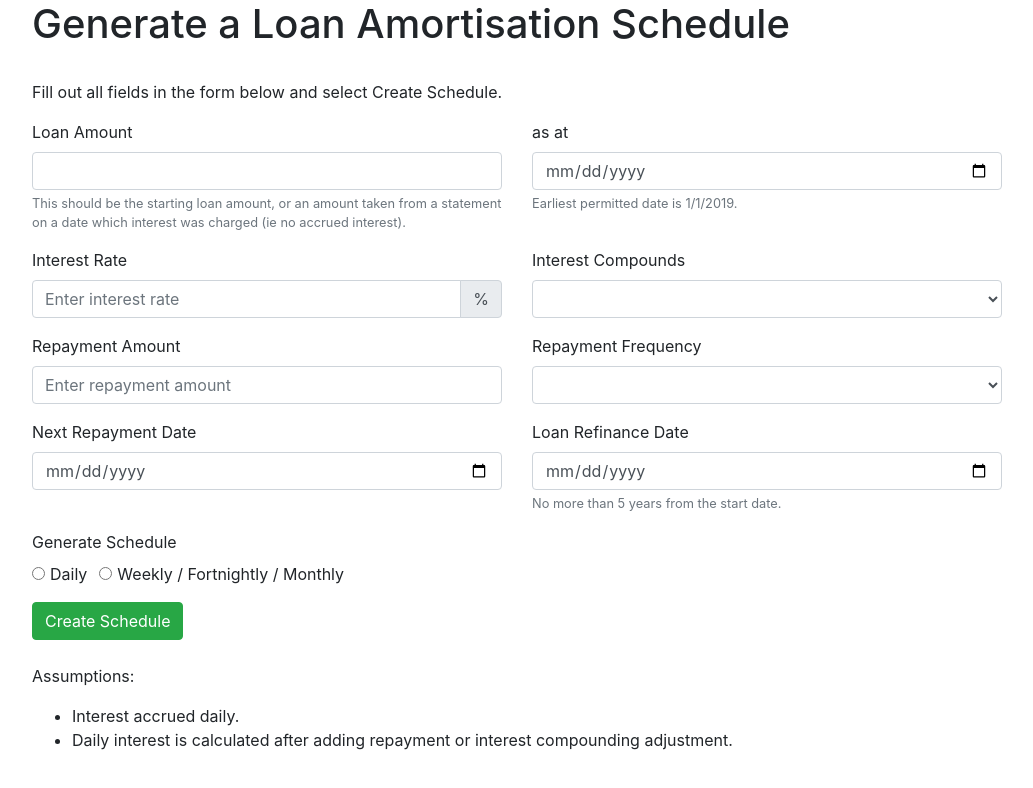
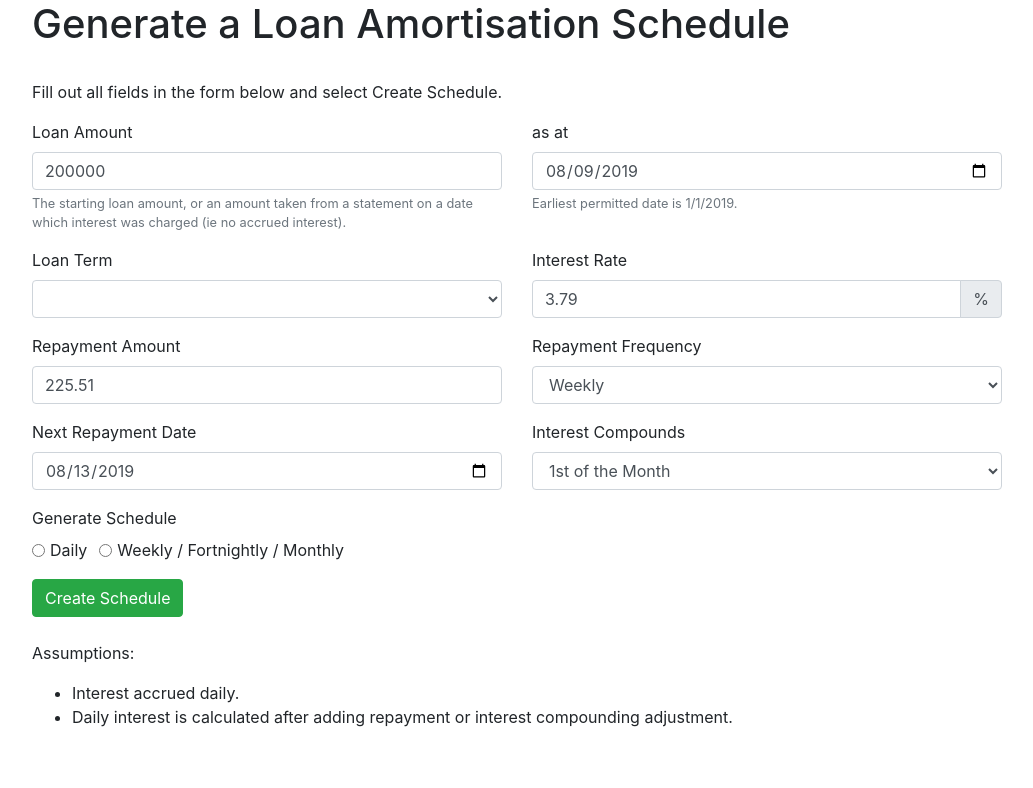
Before and after one commit to made-in-nz/loan-amortisation, a React (Create React App) app: page / in a window 1280 px wide. Shown: the top 788 px of the page, without its empty margins (123-1156 px from the left). Built offline with nearby package versions, Linux system fonts and the light colour scheme.

Commit message:
Changed to term period.  Added summary by year

```diff
--- a/package.json
+++ b/package.json
@@ -13,8 +13,8 @@
     "react-scripts": "3.2.0"
   },
   "scripts": {
-	"predeploy": "npm run build",
-	"deploy": "gh-pages -d build",
+    "predeploy": "npm run build",
+    "deploy": "gh-pages -d build",
     "start": "react-scripts start",
     "build": "react-scripts build",
     "test": "react-scripts test",
--- a/src/App.js
+++ b/src/App.js
@@ -55,14 +55,14 @@ class App extends Component {
     super(props);
     this.state = {
       amount: '',
-      date: '',
+      startdate: '',
       rate: '',
       compounds: '',
       repayment: '',
       repaydate: '',
       repayfreq: '',
-      enddate: '',
       display: 'daily',
+      term: '',
       summary: {},
       schedule: undefined
     };
@@ -79,20 +79,18 @@ class App extends Component {
     if (persistedState !== undefined) {
       this.setState(loadState());
     }
-		/*
     else {
       this.setState({
-        amount: 100000,
-        date: '2019-12-01',
-        enddate: '2021-12-01',
+        amount: 200000,
+        startdate: '2019-08-09',
         rate: 3.79,
-        repayment: 500,
-        repaydate: '2019-12-03',
+        repayment: 225.51,
+        repaydate: '2019-08-13',
         repayfreq: 'Weekly',
+        compounds: 'month',
         summary: {},
       });
     }
-		*/
   }
 
   handleChange(event) {
@@ -101,14 +99,14 @@ class App extends Component {
   }
 
   repaymentDates() {
-    const { enddate, repaydate, repayfreq } = this.state;
+    const { term, startdate, repaydate, repayfreq } = this.state;
     let r = [];
 
     if (! this.shouldGenerateSchedule()) {
       return r;
     }
 
-    let end = moment(enddate);
+    let end = moment(startdate).add(term, 'months');
     r.push(moment(repaydate));
 
     let start = moment(repaydate);
@@ -151,21 +149,10 @@ class App extends Component {
    */
   shouldGenerateSchedule() {
     if (Object.values(this.state).every((a) => a !== '')) {
-      let ldate = moment(this.state.date);
-      let rdate = moment(this.state.repaydate);
-      let edate = moment(this.state.enddate);
+      let ldate = moment(this.state.startdate);
 
       // Prevent schedules for crazy length periods
       if (ldate.isBefore(moment('2019-01-01'))) {
-        this.setState({incomplete: true});
-        return false;
-      }
-      // Limit loan period to 5 years
-      if (edate.isAfter(moment(ldate).add(5, 'years'))) {
-        this.setState({incomplete: true});
-        return false;
-      }
-      if (rdate.isBefore(ldate) || edate.isBefore(ldate)) {
         this.setState({incomplete: true});
         return false;
       }
@@ -183,16 +170,24 @@ class App extends Component {
       return annual.div(365);
   }
 
+  getYear(m, s, y) { return m.isSameOrAfter(moment(s).add(y, 'years'), 'day') ? y+1 : y };
+
   generate() {
+    const { amount,
+            display,
+            startdate,
+            repayment,
+            term } = this.state;
+
     saveState(this.state);
     if (! this.shouldGenerateSchedule()) {
       this.setState({schedule: undefined});
       return;
     }
 
-    let bamount = Big(this.state.amount);
+    let bamount = Big(amount);
     let daily = this.dailyInterest(bamount);
-    let enddate = moment(this.state.enddate);
+    let enddate = moment(startdate).add(term, 'months').subtract('1', 'days');
 
     let accrued = Big(0);
     let paccrued = Big(0);
@@ -202,18 +197,27 @@ class App extends Component {
     let tsched = [];
     let summary = {samount: bamount.toFixed(2),
                    interest: Big(0),
-                   repayment: Big(0)
+                   repayment: Big(0),
+                   year: []
                   };
 
-    for (var m = moment(this.state.date); m.isSameOrBefore(enddate); m.add(1, 'days')) {
+    let year = 1;
+    let ysum = { 'year': year, interest: Big(0)};
+    for (var m = moment(startdate); m.isSameOrBefore(enddate); m.add(1, 'days')) {
+      let nyear = this.getYear(m, startdate, year);
+      if (nyear > year) {
+        summary.year.push(ysum);
+        year = nyear;
+        ysum = { 'year': year, interest: Big(0)};
+      }
 
       if (this.isRepaymentDate( m )) {
         /* On a repayment date, reduce loan balance and calculate new
          * daily interest.
          */
-        bamount = bamount.minus(this.state.repayment);
+        bamount = bamount.minus(repayment);
         daily = this.dailyInterest(bamount);
-        summary.repayment = summary.repayment.add(this.state.repayment);
+        summary.repayment = summary.repayment.add(repayment);
       }
       if (this.isCompoundingDate( m )) {
         /* On interest compounding date, increase loan balance, calculate new
@@ -228,12 +232,13 @@ class App extends Component {
       */
       accrued = accrued.add(daily);
       summary.interest = summary.interest.add(daily);
+      ysum.interest = ysum.interest.add(daily);
 
       /* Update the schedule data depending on the display type selected.
        */
-      if ((this.state.display === 'monthly' &&
+      if ((display === 'monthly' &&
           this.isCompoundingDate( m )) ||
-          this.state.display === 'daily') {
+          display === 'daily') {
         tsched.push({date: m.format('DD/MM/YYYY'),
                       balance: bamount.toFixed(2),
                       accrued: accrued.toFixed(2),
@@ -256,10 +261,11 @@ class App extends Component {
     summary.principal = summary.repayment.minus(summary.interest).toFixed(2);
     summary.interest = summary.interest.toFixed(2);
     summary.repayment = summary.repayment.toFixed(2);
-    summary.sdate = moment(this.state.date).format('DD/MM/YYYY');
-    summary.edate = moment(this.state.enddate).format('DD/MM/YYYY');
-    summary.amount = Big(this.state.amount).toFixed(2);
-    summary.display = this.state.display;
+    summary.sdate = moment(startdate).format('DD/MM/YYYY');
+    summary.edate = moment(enddate).format('DD/MM/YYYY');
+    summary.amount = Big(amount).toFixed(2);
+    summary.display = display;
+    summary.year.push(ysum);
     this.setState({schedule: tsched, summary});
   }
 
@@ -321,6 +327,32 @@ class App extends Component {
     )
   }
 
+  renderSummaryByYear() {
+    if (this.state.summary.year.length <= 1) {
+      return null;
+    }
+
+    return (
+      <>
+        {/* <Row>
+          <Col>Summary by Year</Col>
+        </Row> */}
+        { this.state.summary.year.map((k) => {
+            return (
+              <>
+                <Row key={k.year}>
+                  <Col>Year {k.year} Interest:</Col>
+                  <Col className='text-right'>${k.interest.toFixed(2)}</Col>
+                  <Col xs={3}/>
+                </Row>
+              </>
+            )
+          })
+        }
+      </>
+    )
+  }
+
   render() {
     return (
       <Container>
@@ -344,17 +376,17 @@ class App extends Component {
                       onChange={this.handleChange}
                     />
                     <Form.Text className="text-muted">
-                      This should be the starting loan amount, or an amount taken from a statement on a date which interest was charged (ie no accrued interest).
+                      The starting loan amount, or an amount taken from a statement on a date which interest was charged (ie no accrued interest).
                     </Form.Text>
                   </Form.Group>
                 </Col>
                 <Col>
-                  <Form.Group controlId="date">
+                  <Form.Group controlId="startdate">
                     <Form.Label>as at</Form.Label>
                     <Form.Control
                       type="date"
                       placeholder="Enter the date that your loan was this amount."
-                      value={this.state.date}
+                      value={this.state.startdate}
                       onChange={this.handleChange}
                     />
                     <Form.Text className="text-muted">
@@ -364,6 +396,25 @@ class App extends Component {
                 </Col>
               </Row>
               <Row>
+                <Col>
+                  <Form.Group controlId="term">
+                    <Form.Label>Loan Term</Form.Label>
+                    <Form.Control
+                      as="select"
+                      value={this.state.term}
+                      onChange={this.handleChange}
+                    >
+                      <option></option>
+                      <option value='6'>6 Months</option>
+                      <option value='18'>18 Months</option>
+                      <option value='12'>1 Year</option>
+                      <option value='24'>2 Years</option>
+                      <option value='36'>3 Years</option>
+                      <option value='48'>4 Years</option>
+                      <option value='60'>5 Years</option>
+                    </Form.Control>
+                  </Form.Group>
+                </Col>
                 <Col>
                   <Form.Group controlId="rate">
                     <Form.Label>Interest Rate</Form.Label>
@@ -379,21 +430,6 @@ class App extends Component {
                         <InputGroup.Text>%</InputGroup.Text>
                       </InputGroup.Append>
                     </InputGroup>
-                  </Form.Group>
-                </Col>
-                <Col>
-                  <Form.Group controlId="compounds">
-                    <Form.Label>Interest Compounds</Form.Label>
-                    <Form.Control
-                      as="select"
-                      placeholder="When does interest compound?"
-                      value={this.state.compounds}
-                      onChange={this.handleChange}
-                    >
-                      <option></option>
-                      <option value='month'>1st of the Month</option>
-                      <option value='repayment'>Same day as repayments</option>
-                    </Form.Control>
                   </Form.Group>
                 </Col>
               </Row>
@@ -438,21 +474,21 @@ class App extends Component {
                   </Form.Group>
                 </Col>
                 <Col>
-                  <Form.Group controlId="enddate">
-                    <Form.Label>Loan Refinance Date</Form.Label>
+                  <Form.Group controlId="compounds">
+                    <Form.Label>Interest Compounds</Form.Label>
                     <Form.Control
-                      type="date"
-                      placeholder="Enter the date fixed loan is to be refinanced"
-                      value={this.state.enddate}
+                      as="select"
+                      value={this.state.compounds}
                       onChange={this.handleChange}
-                    />
-                    <Form.Text className="text-muted">
-                      No more than 5 years from the start date.
-                    </Form.Text>
+                    >
+                      <option></option>
+                      <option value='month'>1st of the Month</option>
+                      <option value='repayment'>Same day as repayments</option>
+                    </Form.Control>
                   </Form.Group>
                 </Col>
               </Row>
-              <Form.Group controlId="enddate">
+              <Form.Group>
                 <Form.Label>Generate Schedule</Form.Label>
                 <div key='inline-radio' className="mb-3">
                   <Form.Check
@@ -522,6 +558,7 @@ class App extends Component {
                   <Col className='text-right'>${this.state.summary.principal}</Col>
                   <Col xs={3}/>
                 </Row>
+                {this.renderSummaryByYear()}
                 </Card.Body>
               </Card>
               <br/>
```
Also changed, not shown: 1 other file (tests, documents, lock files or other folders).
